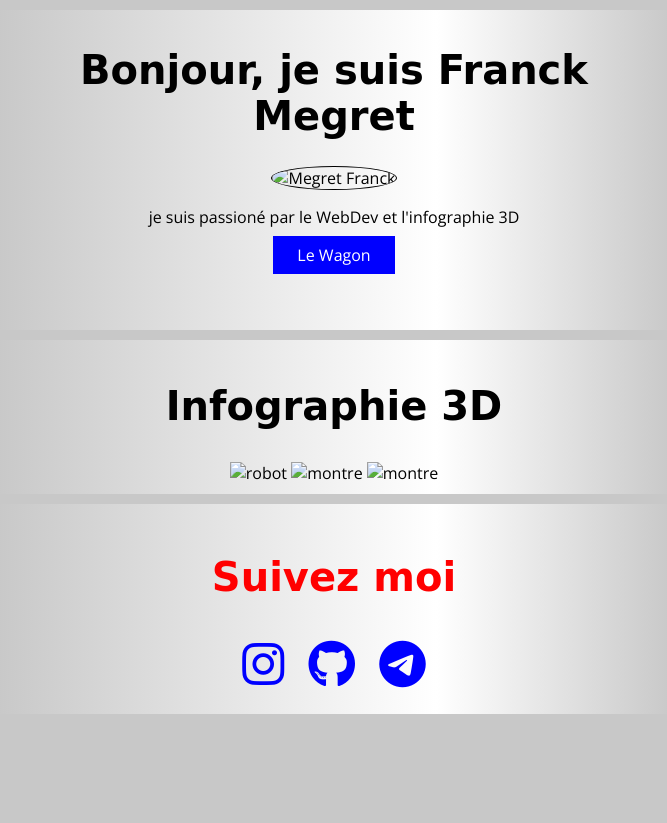
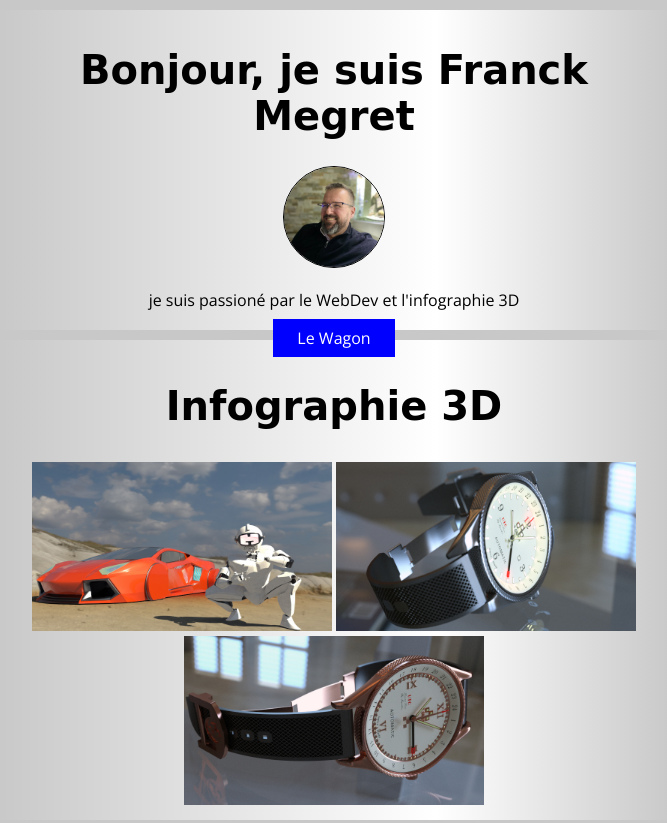
Before and after one commit to msynthese/profile, a plain HTML site: page index.html in a window 1280 px wide. Shown: the top 823 px of the page, without its empty margins (306-973 px from the left). Before the commit the page ends 800 px from the top, so only its background shows below. Drawn offline with nearby package versions, Linux system fonts and the light colour scheme; the site is published under a folder, as on GitHub Pages, so addresses that start at the root find nothing; a web font is replaced by a local one.

Commit message:
make my profile prettier

```diff
--- a/index.html
+++ b/index.html
@@ -17,7 +17,7 @@
   <div class="container">
     <div class="card" id="entete">
       <h1>Bonjour, je suis Franck Megret</h1>
-      <img src="/images/franck.jpg" width="100px" alt="Megret Franck" class="img-circle">
+      <img src="images/franck.jpg" width="100px" alt="Megret Franck" class="img-circle">
       <p>je suis passioné par le WebDev et l'infographie 3D</p>
       <a href="www.lewagon.fr" target="_blank" class="btn">Le Wagon</a>
     </div>
@@ -25,9 +25,9 @@
       <h2>
         Infographie 3D
       </h2>
-      <img src="/images/robot.jpg" alt="robot" class="image">
-      <img src="/images/montrehomme.jpg" alt="montre" class="image">
-      <img src="/images/montrefemme.jpg" alt="montre" class="image">
+      <img src="images/robot.jpg" alt="robot" class="image">
+      <img src="images/montrehomme.jpg" alt="montre" class="image">
+      <img src="images/montrefemme.jpg" alt="montre" class="image">
     </div>
     <div class="card">
       <h3>Suivez moi</h3>
```
